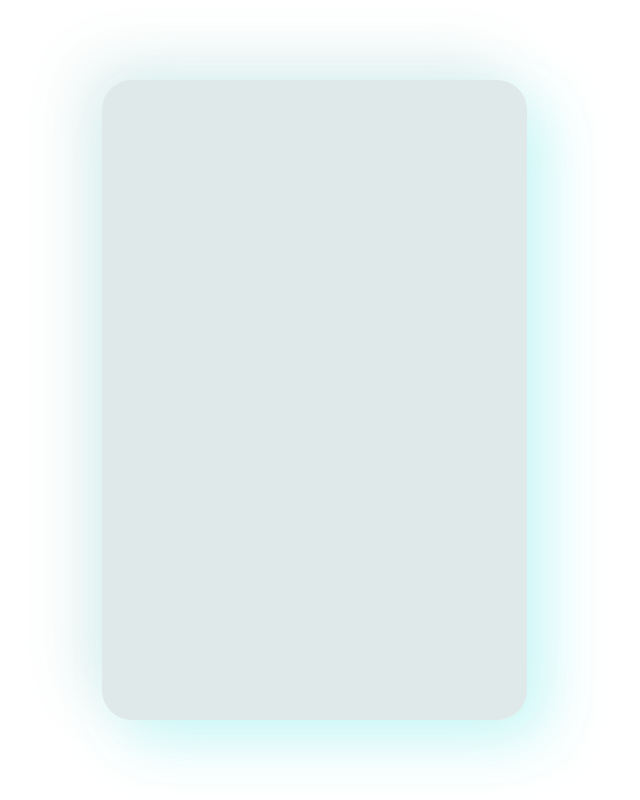
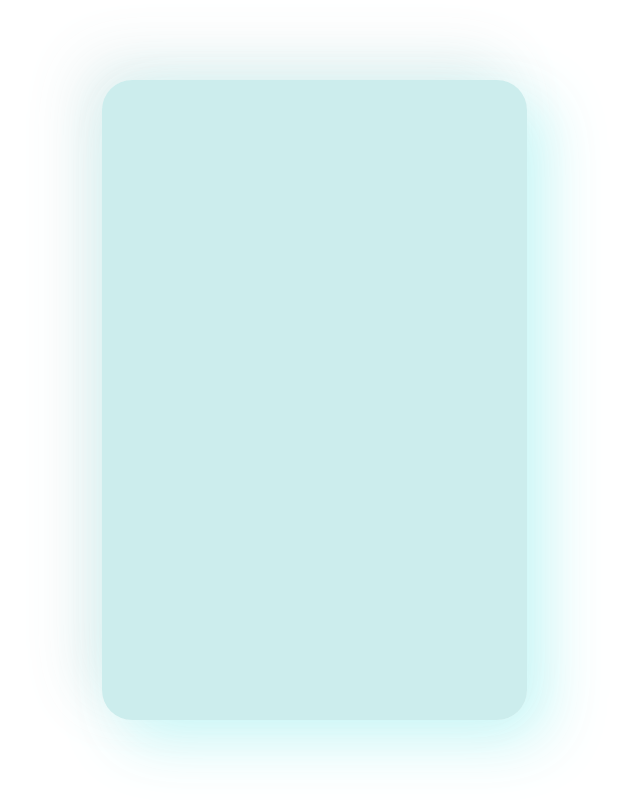
Before and after one commit to Iydeejames/Calculator, a React (Create React App) app in the folder calculator/: page / in a window 1280 px wide. Shown: the whole page, without its empty margins (326-966 px from the left). Built offline with nearby package versions, Linux system fonts and the light colour scheme.

Commit message:
Color Change

```diff
--- a/calculator/src/components/Home.css
+++ b/calculator/src/components/Home.css
@@ -17,7 +17,7 @@
     height: 640px;
     width: 425px;
     border-radius: 30px;
-    background-color: #98b9b950;
+    background-color: #99dada7e;
     box-shadow: 20px 20px 60px #c5f7f7f1,
     -20px -20px 60px #e2eeeef1;
 }
```
